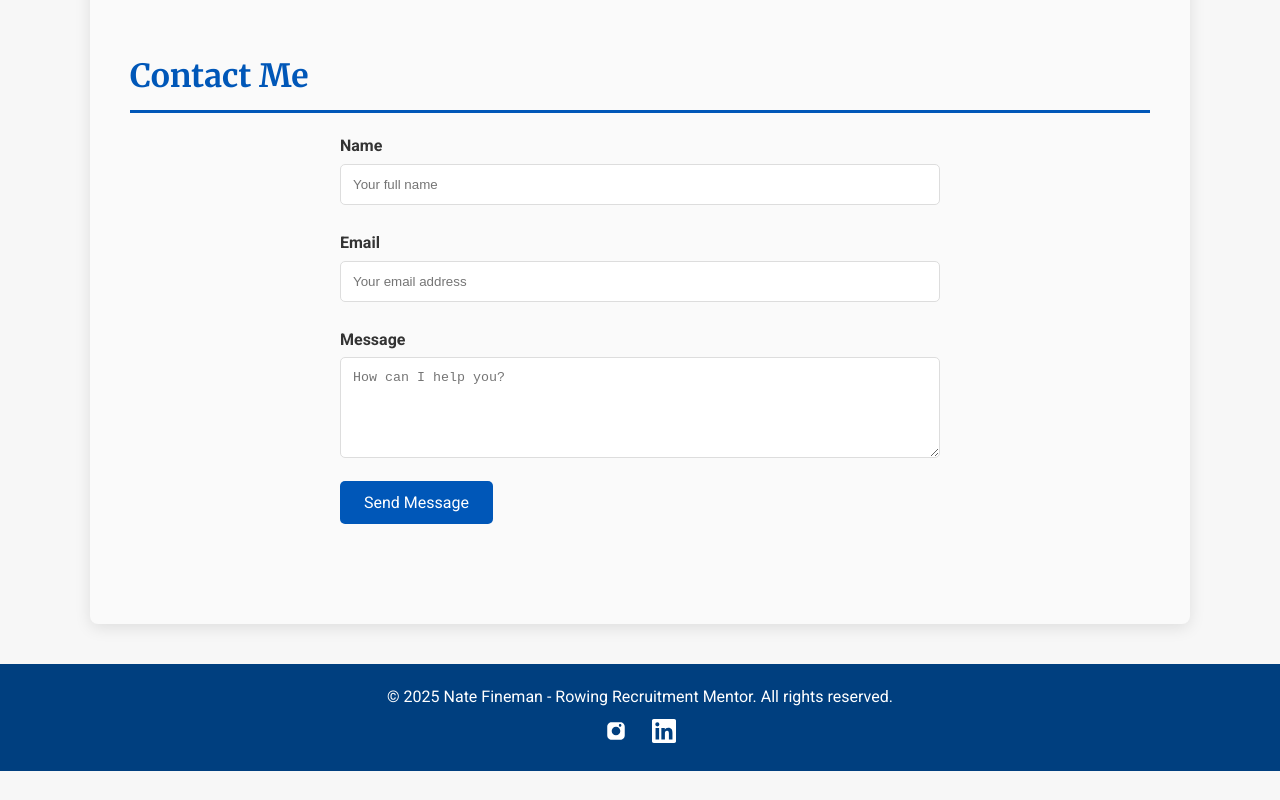
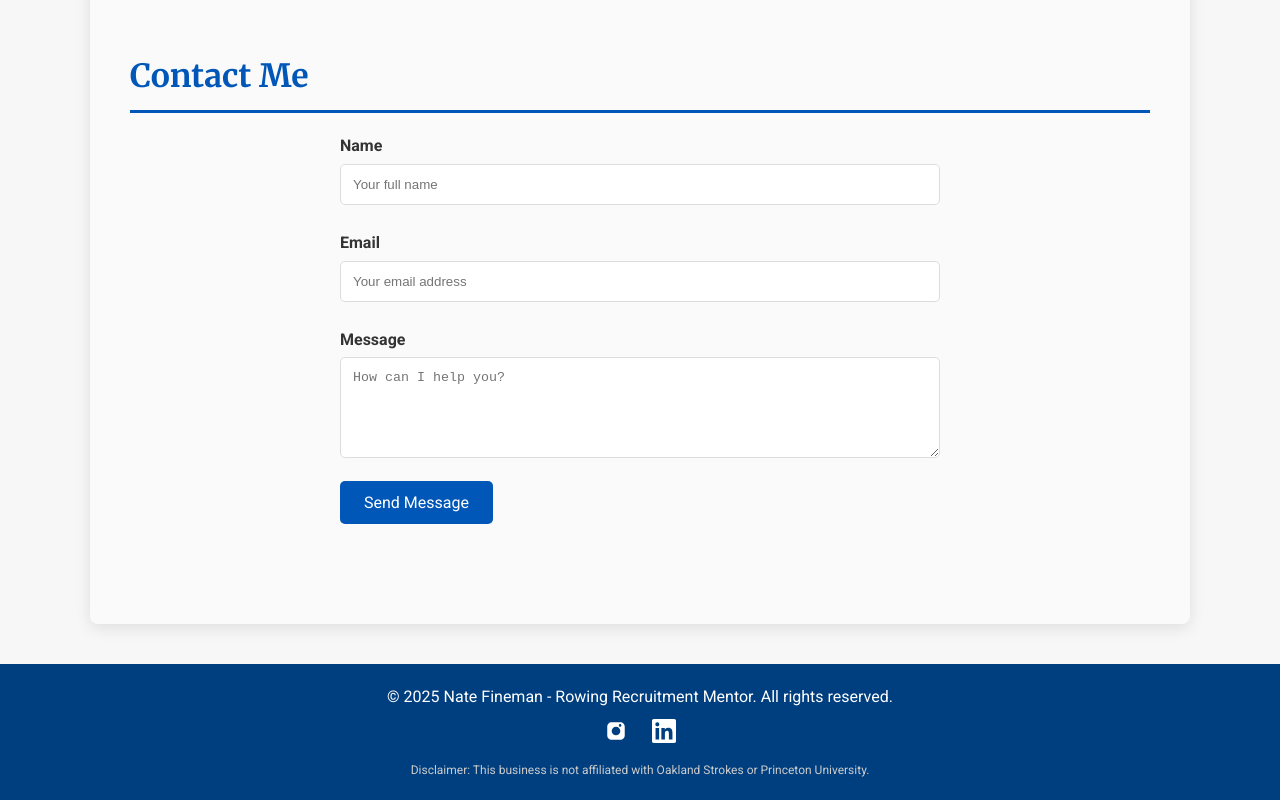
Before and after one commit to natefineman/natefineman.github.io, a plain HTML site: page index.html in a window 1280 px wide. Shown: the part 1608-2408 px from the top of the page. Before the commit the page ends 2379 px from the top, so only its background shows below. Drawn offline with Linux system fonts and the light colour scheme.

Commit message:
Update index.html

```diff
--- a/index.html
+++ b/index.html
@@ -403,6 +403,11 @@
     footer .social-links a:hover {
       color: #cce0ff;
     }
+    footer .disclaimer {
+      font-size: 0.75rem;
+      margin-top: 10px;
+      color: #ccc;
+    }
 
     /* Back-to-Top Button */
     #backToTop {
@@ -558,6 +563,7 @@
         </svg>
       </a>
     </div>
+    <p class="disclaimer">Disclaimer: This business is not affiliated with Oakland Strokes or Princeton University.</p>
   </footer>
 
   <button id="backToTop" aria-label="Back to Top">&#8679;</button>
```
